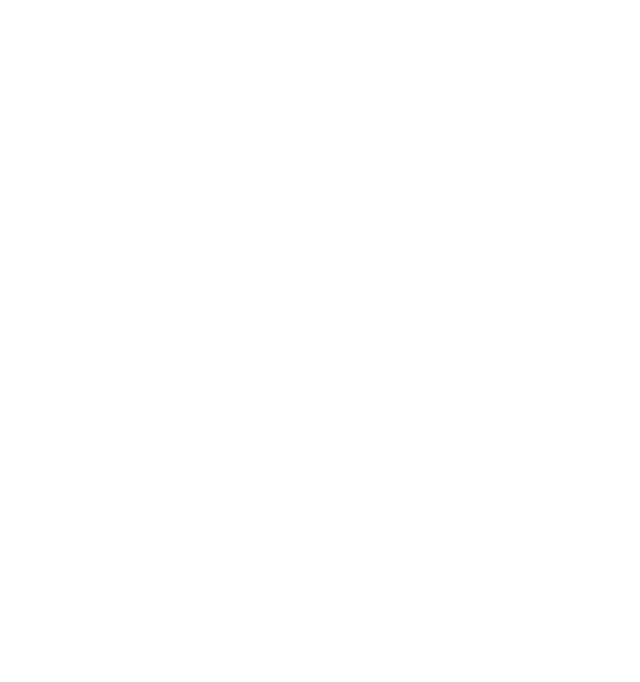
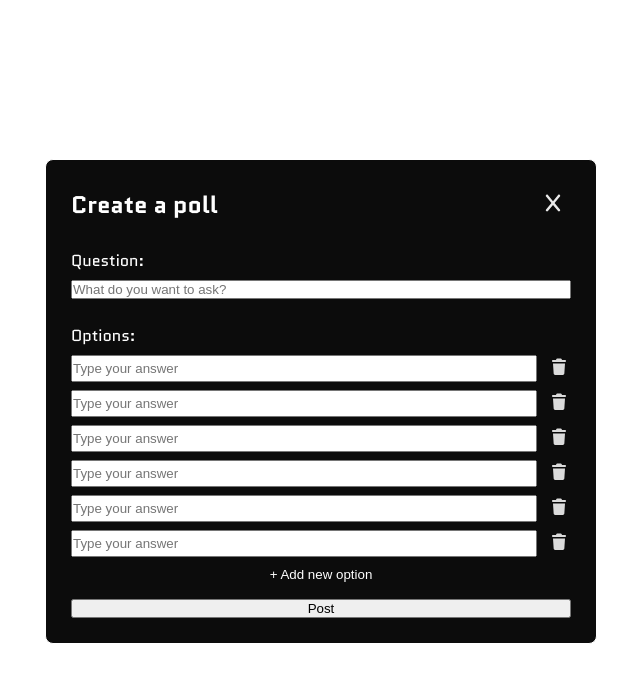
Before and after one commit to Jesse-97/Voting-System, a React (Create React App) app: page /create in a window 1280 px wide. Before the commit this address had no page. Shown: the top 682 px of the page, without its empty margins (320-960 px from the left). Built offline with nearby package versions, Linux system fonts and the light colour scheme.

Commit message:
half done create popup

```diff
--- a/src/App.js
+++ b/src/App.js
@@ -3,14 +3,16 @@
 import Login from "./login.js";
 import Register from "./register.js";
 import Home from "./home.js";
+import Create from "./create.js";
 
 export default function App() {
   return (
     <BrowserRouter>
       <Routes>
-        <Route path="/" element={<Login />} />
+        <Route path="/" element={<Login />} />5
         <Route path="/register" element={<Register />} />
         <Route path="/home" element={<Home />} />
+        <Route path="/create" element={<Create />} />
       </Routes>
     </BrowserRouter>
   );
--- /dev/null
+++ b/src/create.css
@@ -0,0 +1,87 @@
+.create-overlay {
+  position: fixed;
+  top: 0;
+  left: 0;
+  width: 100%;
+  height: 100%;
+  background: transparent;
+  backdrop-filter: blur(3px);
+  display: flex;
+  justify-content: center;
+  align-items: center;
+  z-index: 1000;
+  border: solid white 1px;
+  border-radius: 8px;
+}
+
+.create-container {
+  width: 500px;
+  background-color: #0c0c0c;
+  border-radius: 8px;
+  padding: 25px;
+  color: white;
+  border: white solid 1px;
+  box-shadow: 0 0 10px rgba(255, 255, 255, 0.5);
+}
+
+.create-container .create-header {
+  display: flex;
+  justify-content: space-between;
+  align-items: center;
+  padding-bottom: 25px;
+}
+
+.create-container .create-header button {
+  background: transparent;
+  border: none;
+  transition: all 0.2s ease;
+  padding: 6px;
+}
+
+.create-container .create-header button:hover {
+  cursor: pointer;
+  background: rgba(198, 198, 198, 0.3);
+  border-radius: 6px;
+  color: #bbbbbb;
+}
+.create-form {
+  display: flex;
+  flex-direction: column;
+  gap: 15px;
+}
+
+.question-label {
+  display: flex;
+  flex-direction: column;
+  gap: 8px;
+}
+
+.answers-label {
+  margin-top: 10px;
+  display: flex;
+  flex-direction: column;
+  gap: 8px;
+}
+
+.answers-label .answer-box {
+  display: flex;
+  gap: 10px;
+}
+
+.answers-label .answer-box input {
+  flex: 1;
+}
+
+.answers-label button {
+  background: transparent;
+  border: none;
+  padding: 2px;
+  transition: all 0.2s ease;
+  color: white;
+}
+
+.answers-label button:hover {
+  transform: scale(1.2);
+  cursor: pointer;
+  color: #bbbbbb;
+}
--- /dev/null
+++ b/src/create.js
@@ -0,0 +1,96 @@
+import { useNavigate } from "react-router-dom";
+import React, { useEffect, useState } from "react";
+import "./create.css";
+
+export default function Create({ onClose }) {
+  const [answers, setAnswers] = useState([
+    { id: 1, text: "" },
+    { id: 2, text: "" },
+    { id: 3, text: "" },
+    { id: 4, text: "" },
+    { id: 5, text: "" },
+    { id: 6, text: "" },
+  ]);
+  return (
+    <>
+      <div className="create-overlay">
+        <div className="create-container">
+          <header className="create-header">
+            <h2>Create a poll</h2>
+            <button onClick={onClose}>
+              <svg
+                xmlns="http://www.w3.org/2000/svg"
+                viewBox="0 0 640 640"
+                style={{ width: "24px", height: "24px" }}
+              >
+                <path
+                  fill="#e9e9e9ff"
+                  d="M504.6 148.5C515.9 134.9 514.1 114.7 500.5 103.4C486.9 92.1 466.7 93.9 455.4 107.5L320 270L184.6 107.5C173.3 93.9 153.1 92.1 139.5 103.4C125.9 114.7 124.1 134.9 135.4 148.5L278.3 320L135.4 491.5C124.1 505.1 125.9 525.3 139.5 536.6C153.1 547.9 173.3 546.1 184.6 532.5L320 370L455.4 532.5C466.7 546.1 486.9 547.9 500.5 536.6C514.1 525.3 515.9 505.1 504.6 491.5L361.7 320L504.6 148.5z"
+                />
+              </svg>
+            </button>
+          </header>
+
+          <div className="create-body">
+            <form className="create-form">
+              <label className="question-label">
+                Question:
+                <input type="text" placeholder="What do you want to ask?" />
+              </label>
+              <label className="answers-label">
+                Options:
+                {answers.map((answer, index) => (
+                  <div className="answer-box" key={answer.id}>
+                    <input
+                      type="text"
+                      placeholder="Type your answer"
+                      value={answer.text}
+                      onChange={(e) => {
+                        setAnswers(
+                          answers.map((a) =>
+                            a.id === answer.id
+                              ? { ...a, text: e.target.value }
+                              : a
+                          )
+                        );
+                      }}
+                    />
+
+                    <button
+                      className="delete-btn"
+                      onClick={() =>
+                        setAnswers(answers.filter((a) => a.id !== answer.id))
+                      }
+                      type="button"
+                    >
+                      <svg
+                        xmlns="http://www.w3.org/2000/svg"
+                        viewBox="0 0 640 640"
+                        style={{ width: "20px", height: "20px" }}
+                      >
+                        <path
+                          fill="#dbdbdbff"
+                          d="M232.7 69.9L224 96L128 96C110.3 96 96 110.3 96 128C96 145.7 110.3 160 128 160L512 160C529.7 160 544 145.7 544 128C544 110.3 529.7 96 512 96L416 96L407.3 69.9C402.9 56.8 390.7 48 376.9 48L263.1 48C249.3 48 237.1 56.8 232.7 69.9zM512 208L128 208L149.1 531.1C150.7 556.4 171.7 576 197 576L443 576C468.3 576 489.3 556.4 490.9 531.1L512 208z"
+                        />
+                      </svg>
+                    </button>
+                  </div>
+                ))}
+                <button
+                  className="add-answer"
+                  onClick={() =>
+                    setAnswers([...answers, { id: Date.now(), text: "" }])
+                  }
+                  type="button"
+                >
+                  + Add new option
+                </button>
+              </label>
+              <button type="submit">Post</button>
+            </form>
+          </div>
+        </div>
+      </div>
+    </>
+  );
+}
--- a/src/home.css
+++ b/src/home.css
@@ -236,6 +236,7 @@
 .container .display-container .item:hover {
   transform: scale(1.1);
   border-color: rgb(255, 255, 255);
+  cursor: pointer;
 }
 
 .home-root input {
--- a/src/home.js
+++ b/src/home.js
@@ -1,6 +1,7 @@
 import { useNavigate, useLocation } from "react-router-dom";
 import React, { useEffect, useState } from "react";
 import "./home.css";
+import CreatePoll from "./create.js";
 
 export default function Home() {
   const [query, setQuery] = useState("");
@@ -33,6 +34,12 @@
     e.preventDefault();
     console.log("Search query:", query);
   };
+
+  const handleCreateButton = () => {
+    navigate("/create", { state: { user } });
+  };
+
+  const [showCreate, setShowCreate] = useState(false);
 
   const [open, setOpen] = useState(false);
 
@@ -129,9 +136,10 @@
               </div>
             </div>
           </div>
+          {showCreate && <CreatePoll onClose={() => setShowCreate(false)} />}
           <div className="container">
             <div className="create-button">
-              <button>Create</button>
+              <button onClick={() => setShowCreate(true)}>Create</button>
             </div>
             <div className="search-container">
               <img src="vector_logo1.png" className="logo" alt="" />
```
Also changed, not shown: 1 other file (tests, documents, lock files or other folders).
